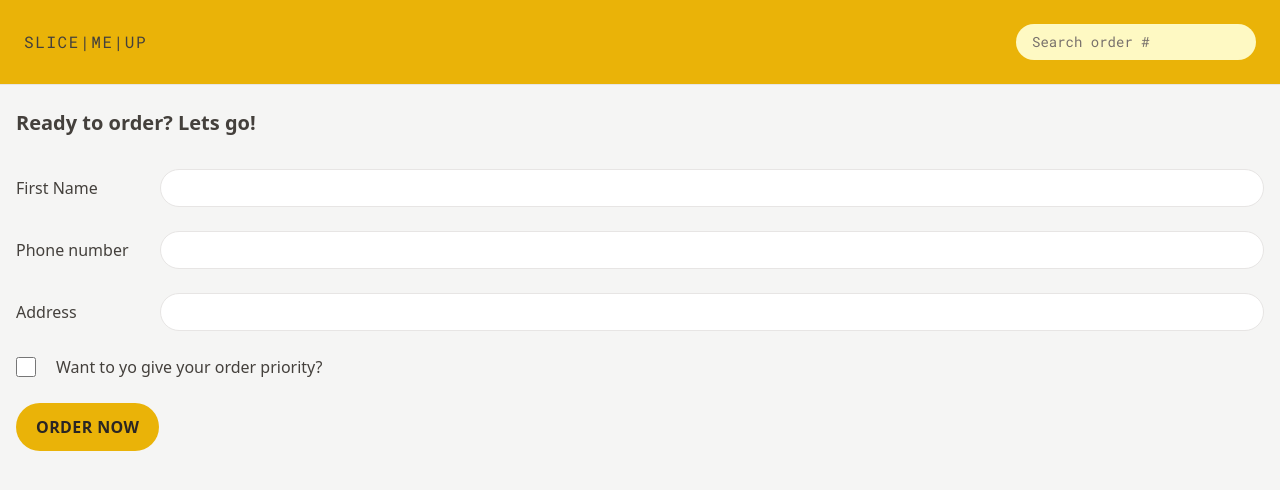
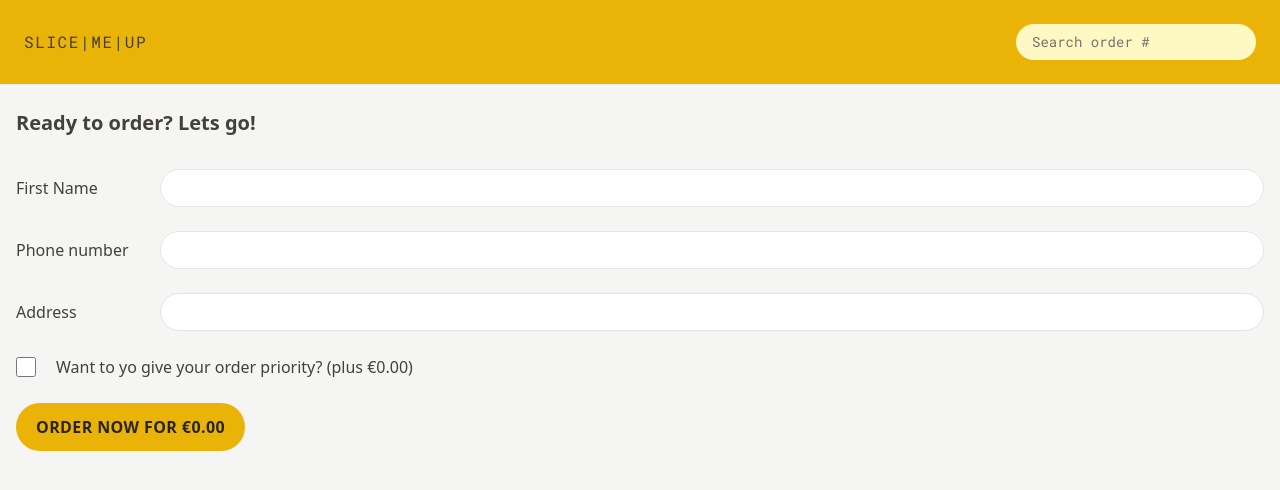
Before and after one commit to JimKonstantinopoulos/CrustWorthy, a React (Vite) app: page /order/new in a window 1280 px wide. Shown: the top 490 px of the page. Built offline with nearby package versions, Linux system fonts and the light colour scheme.

Commit message:
Intetgrate functionality to place a new order and correctly be able to view it both after placing the order for the first time and by searching it with its ID

```diff
--- a/src/features/order/CreateOrder.jsx
+++ b/src/features/order/CreateOrder.jsx
@@ -1,40 +1,23 @@
+import { useState } from "react";
 import { Form, redirect, useActionData, useNavigation } from "react-router-dom";
 import { createOrder } from "../../services/apiRestaurant";
 import { useSelector } from "react-redux";
+import { clearCart, getTotalCartSum } from "../cart/cartSlice";
 import Button from "../../ui/Button";
+import store from "../../store";
+import { formatCurrency } from "../../utilities/helpers";
 
 const isValidPhone = (str) =>
   /^\+?\d{1,4}?[-.\s]?\(?\d{1,3}?\)?[-.\s]?\d{1,4}[-.\s]?\d{1,4}[-.\s]?\d{1,9}$/.test(
     str,
   );
 
-const fakeCart = [
-  {
-    pizzaId: 12,
-    name: "Mediterranean",
-    quantity: 2,
-    unitPrice: 16,
-    totalPrice: 32,
-  },
-  {
-    pizzaId: 6,
-    name: "Vegetale",
-    quantity: 1,
-    unitPrice: 13,
-    totalPrice: 13,
-  },
-  {
-    pizzaId: 11,
-    name: "Spinach and Mushroom",
-    quantity: 1,
-    unitPrice: 15,
-    totalPrice: 15,
-  },
-];
+function CreateOrder() {
+  const [withPriority, setWithPriority] = useState(false);
+  const totalCartSum = useSelector(getTotalCartSum);
+  const priorityPrice = totalCartSum * 0.2;
+  console.log(formatCurrency(priorityPrice));
 
-function CreateOrder() {
-  // const [withPriority, setWithPriority] = useState(false);
-  const cart = fakeCart;
   const navigation = useNavigation();
   const isSubmitting = navigation.state === "submitting";
   const formErrors = useActionData();
@@ -84,18 +67,20 @@ function CreateOrder() {
             type="checkbox"
             name="priority"
             id="priority"
-            // value={withPriority}
-            // onChange={(e) => setWithPriority(e.target.checked)}
+            value={withPriority}
+            onChange={(e) => setWithPriority(e.target.checked)}
           />
           <label htmlFor="priority" className="font-medium">
-            Want to yo give your order priority?
+            Want to yo give your order priority? (plus{" "}
+            {formatCurrency(priorityPrice)})
           </label>
         </div>
 
         <div className="mt-6">
-          <input type="hidden" name="cart" value={JSON.stringify(cart)} />
           <Button disabled={isSubmitting} type="small">
-            {isSubmitting ? "Placing order..." : "Order now"}
+            {isSubmitting
+              ? "Placing order..."
+              : `Order now for ${formatCurrency(withPriority ? totalCartSum + priorityPrice : totalCartSum)}`}
           </Button>
         </div>
       </Form>
@@ -104,12 +89,13 @@ function CreateOrder() {
 }
 
 export async function action({ request }) {
+  const cart = store.getState().cart.cart;
   const formData = await request.formData();
   const data = Object.fromEntries(formData);
   const order = {
     ...data,
-    cart: JSON.parse(data.cart),
-    priority: data.priority === "on",
+    cart: cart,
+    priority: data.priority === "true",
   };
 
   const errors = {};
@@ -119,6 +105,7 @@ export async function action({ request }) {
   }
 
   const newOrder = await createOrder(order);
+  store.dispatch(clearCart());
 
   return redirect(`/order/${newOrder.id}`);
 }
--- a/src/features/order/Order.jsx
+++ b/src/features/order/Order.jsx
@@ -59,7 +59,7 @@ function Order() {
 
       <ul className="divide-y divide-stone-200 border-b">
         {cart.map((item) => (
-          <OrderItem item={item} key={item.id} />
+          <OrderItem item={item} key={item.pizzaId} />
         ))}
       </ul>
 
```
